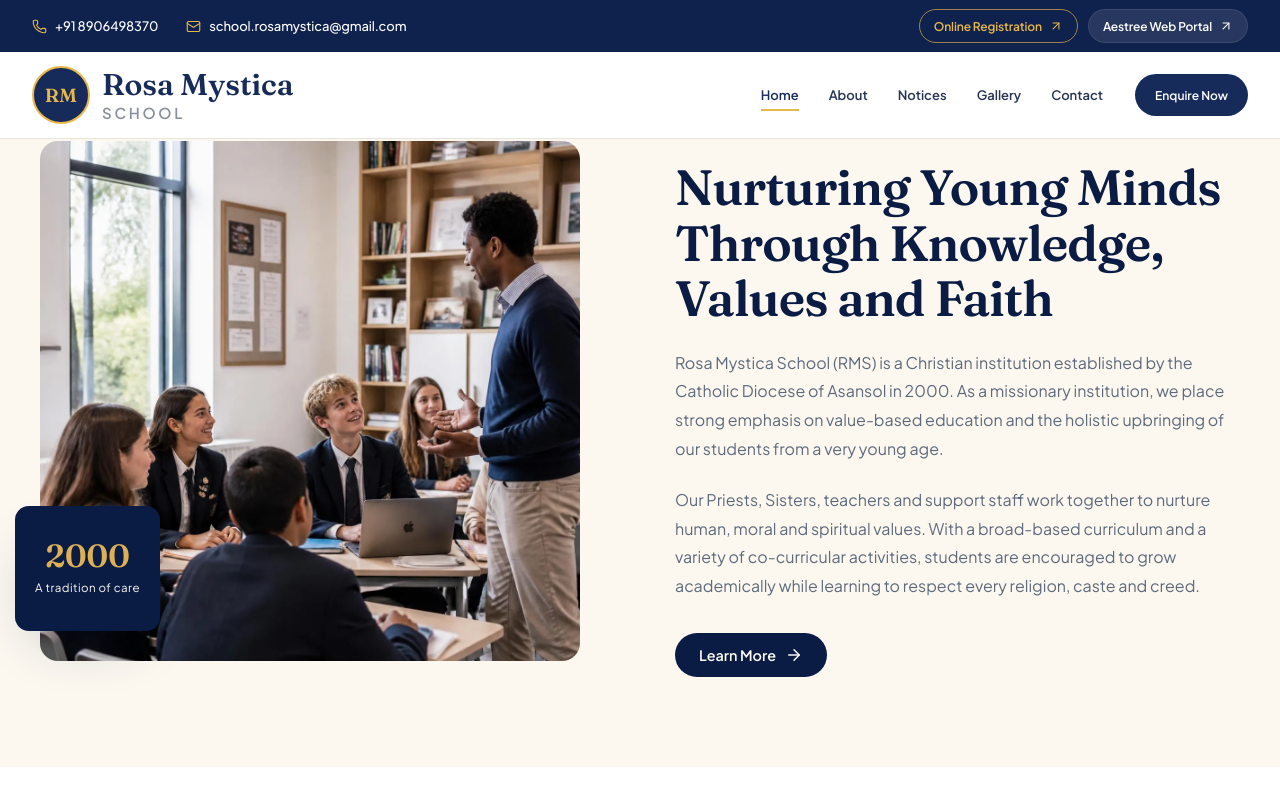
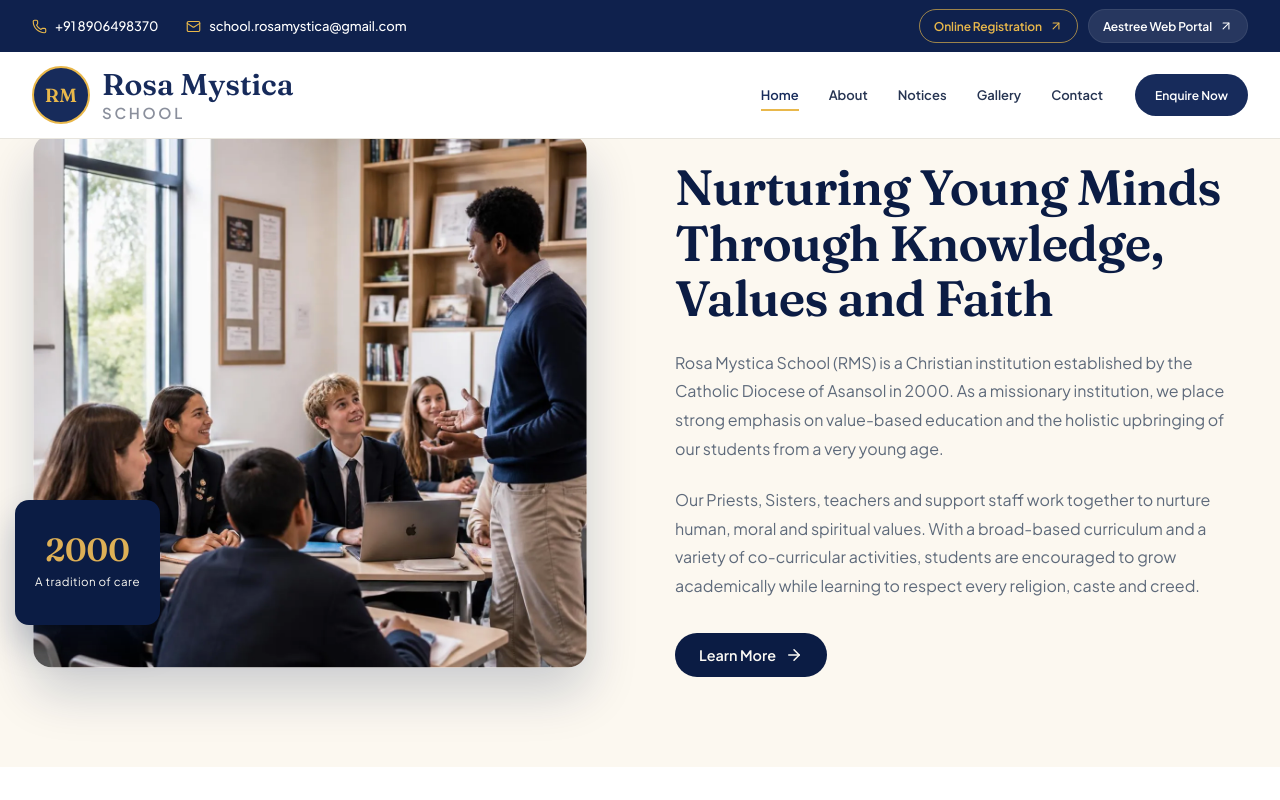
Before and after one commit to simrankumari-dev/rosa-mystica-school-website, a React (Vite) app: page / in a window 1280 px wide. In both pictures the pointer is over the picture 310 px from the left and 1208 px from the top of the page. Shown: the part 808-1608 px from the top of the page. Built offline with nearby package versions, Linux system fonts and the light colour scheme.

Commit message:
updated AboutPreview

```diff
--- a/src/components/home/AboutPreview.module.css
+++ b/src/components/home/AboutPreview.module.css
@@ -22,15 +22,45 @@
   position: relative;
   width: 100%;
   max-width: 540px;
+
+  overflow: visible;
+
+  border-radius: 18px;
 }
 
+/* Image */
 .image {
   display: block;
+
   width: 100%;
   height: 520px;
+
   object-fit: cover;
 
   border-radius: 18px;
+
+  transform: scale(1);
+
+  box-shadow:
+    0 14px 35px rgba(12, 32, 74, 0.12);
+
+  transition:
+    transform 500ms cubic-bezier(0.22, 1, 0.36, 1),
+    box-shadow 500ms ease,
+    filter 500ms ease;
+}
+
+/* =========================
+   IMAGE HOVER
+========================= */
+
+.imageWrapper:hover .image {
+  transform: scale(1.025);
+
+  box-shadow:
+    0 24px 50px rgba(12, 32, 74, 0.2);
+
+  filter: saturate(1.05);
 }
 
 /* =========================
@@ -57,6 +87,17 @@
   border-radius: 14px;
 
   box-shadow: var(--shadow-lift);
+
+  transition:
+    transform 400ms ease,
+    box-shadow 400ms ease;
+}
+
+.imageWrapper:hover .badge {
+  transform: translateY(-6px);
+
+  box-shadow:
+    0 18px 35px rgba(12, 32, 74, 0.25);
 }
 
 .badgeYear {
@@ -259,4 +300,32 @@
     margin-top: 26px;
     width: 100%;
   }
+
+  /* Keep hover effect subtle on mobile */
+  .imageWrapper:hover .image {
+    transform: scale(1.015);
+  }
+
+  .imageWrapper:hover .badge {
+    transform: translateY(-3px);
+  }
 }
+
+/* =========================
+   REDUCED MOTION
+========================= */
+
+@media (prefers-reduced-motion: reduce) {
+  .image,
+  .badge {
+    transition: none;
+  }
+
+  .imageWrapper:hover .image {
+    transform: none;
+  }
+
+  .imageWrapper:hover .badge {
+    transform: none;
+  }
+}
```
